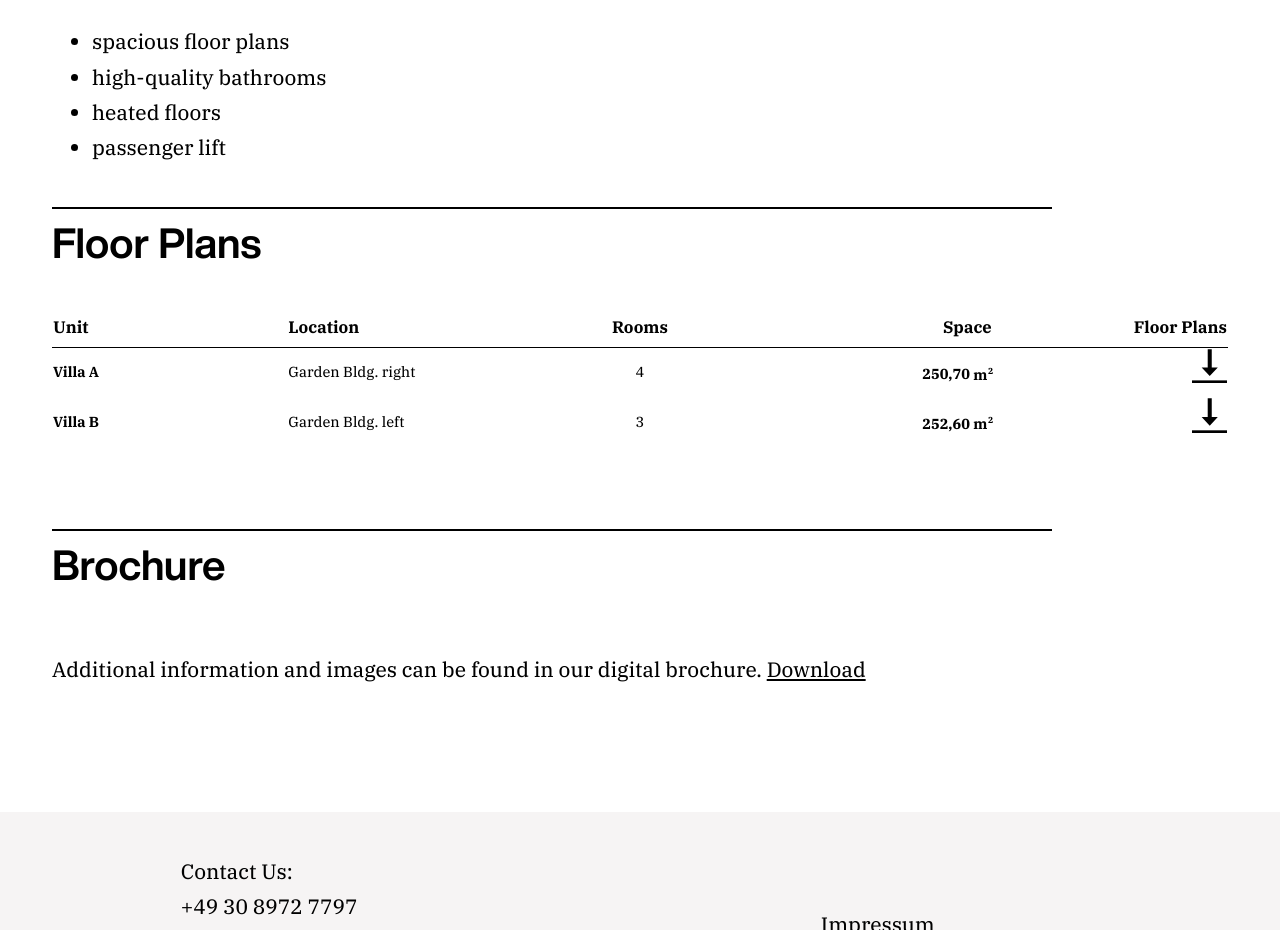
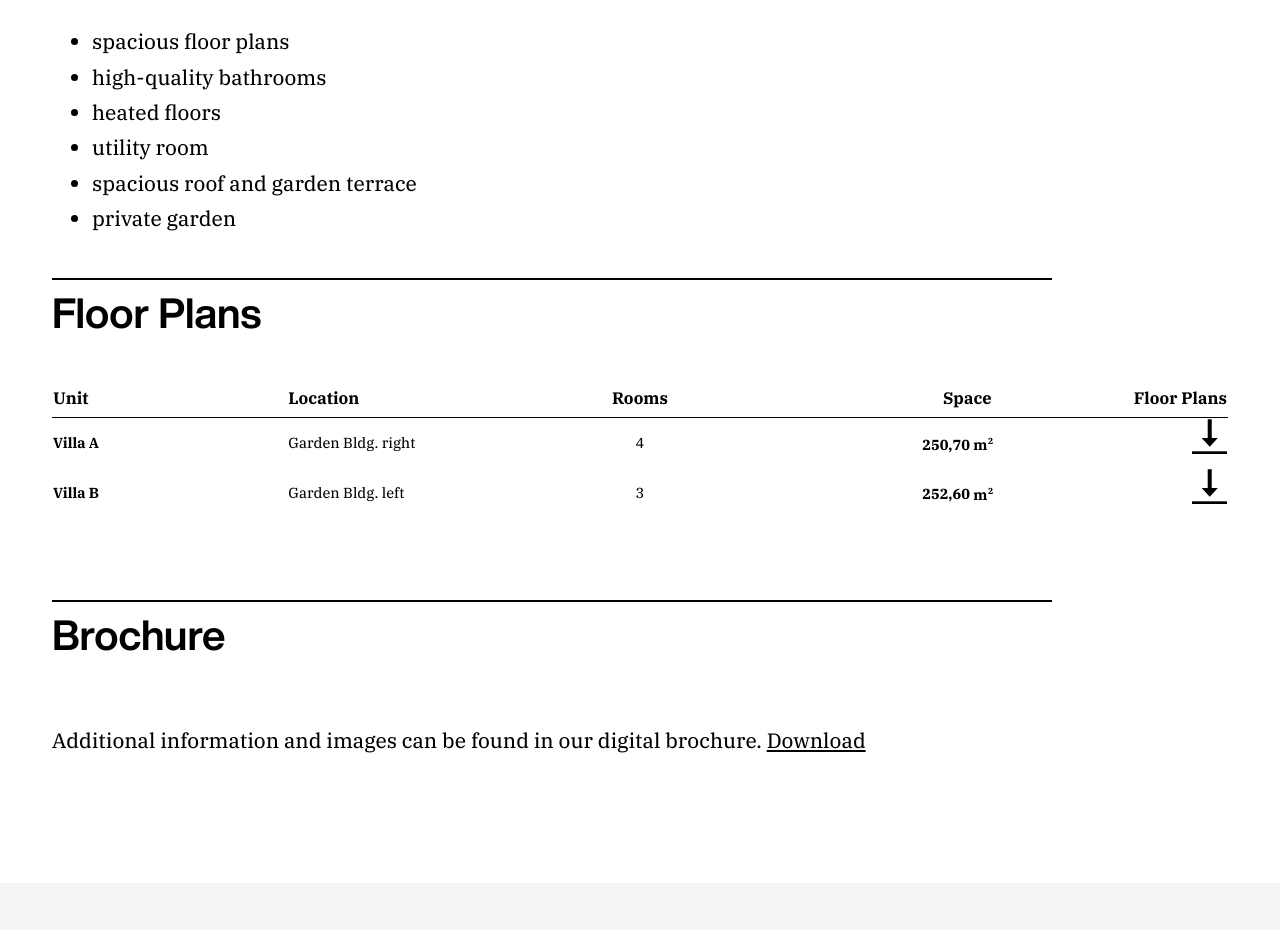
Before and after one commit to Hesign-Studio/f6living, a plain HTML site: page en/villa.html in a window 1280 px wide. Shown: the part 1118-2048 px from the top of the page. Drawn offline with Linux system fonts and the light colour scheme.

Commit message:
gh-pages-en text upgrade villa

```diff
--- a/en/villa.html
+++ b/en/villa.html
@@ -106,11 +106,13 @@
         <!-- END___Wrapper___-->
 
         <div class="list">
-          <ul>
+           <ul>
             <li>spacious floor plans</li>
             <li>high-quality bathrooms</li>
             <li>heated floors</li>
-            <li>passenger lift</li>
+            <li>utility room</li>
+            <li>spacious roof and garden terrace</li>
+            <li>private garden</li>
           </ul>
         </div>
         <!-- END___list -->
```
